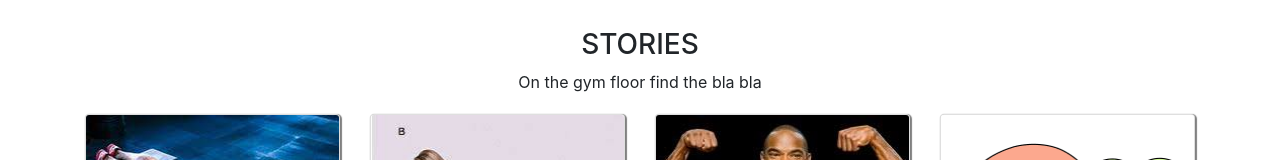
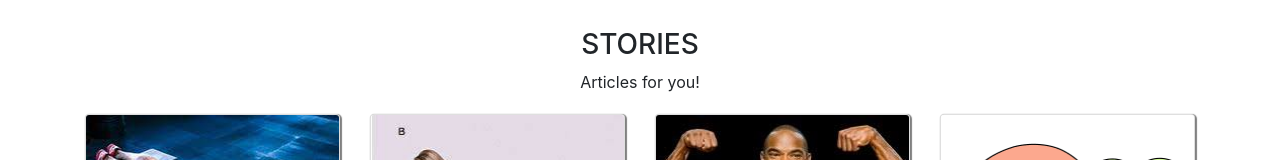
Before and after one commit to NjRhina/Cards-project-, a plain HTML site: page Cards/index.html in a window 1280 px wide. Shown: the part 284-444 px from the top of the page. Drawn offline with nearby package versions, Linux system fonts and the light colour scheme; a script that the page names is missing.

Commit message:
Update index.html

```diff
--- a/Cards/index.html
+++ b/Cards/index.html
@@ -67,7 +67,7 @@
 
       <div class="title text-center">
         <h3>STORIES</h3>
-        <p>On the gym floor find the bla bla </p>
+        <p>Articles for you! </p>
       </div>
 
       <div class="row">
```
